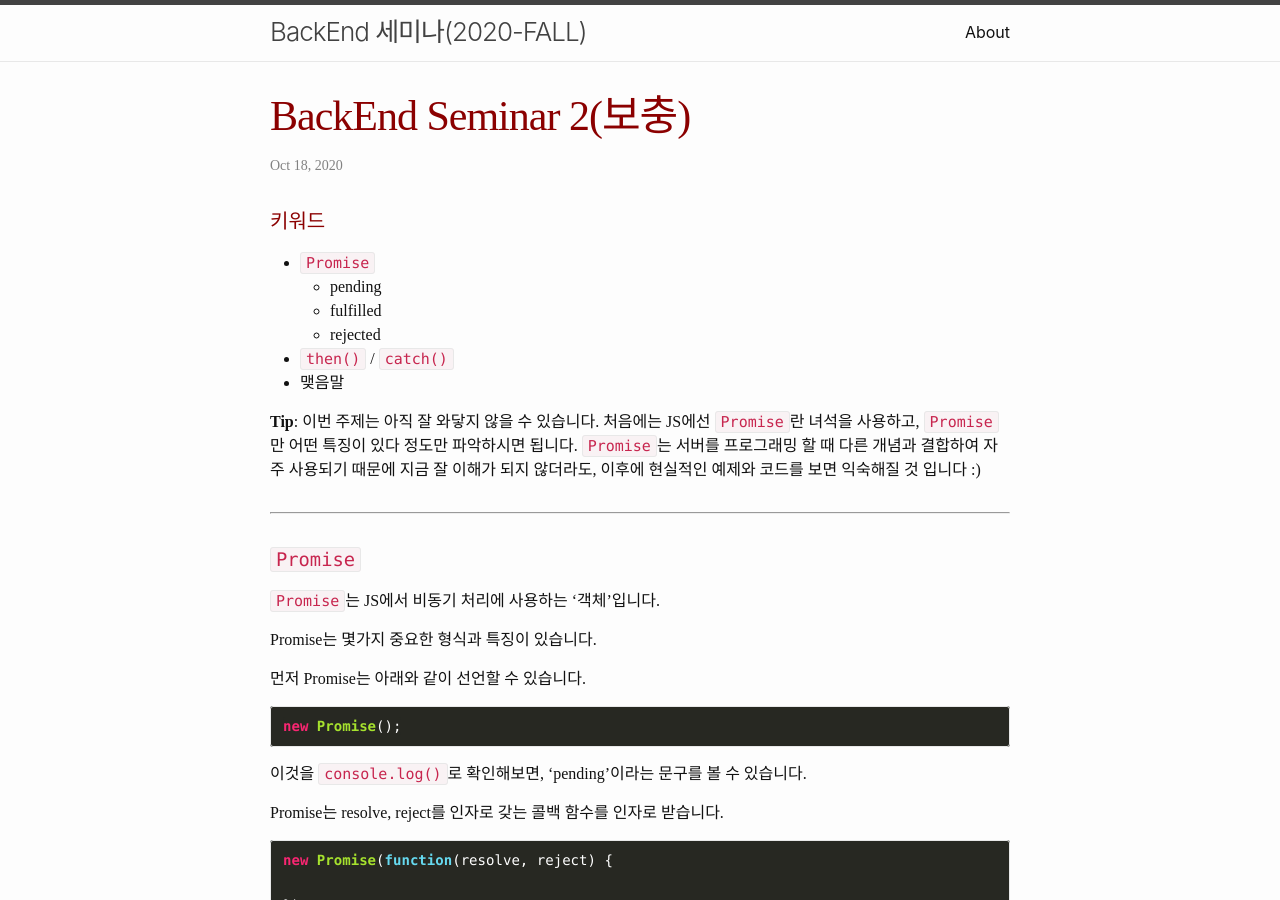
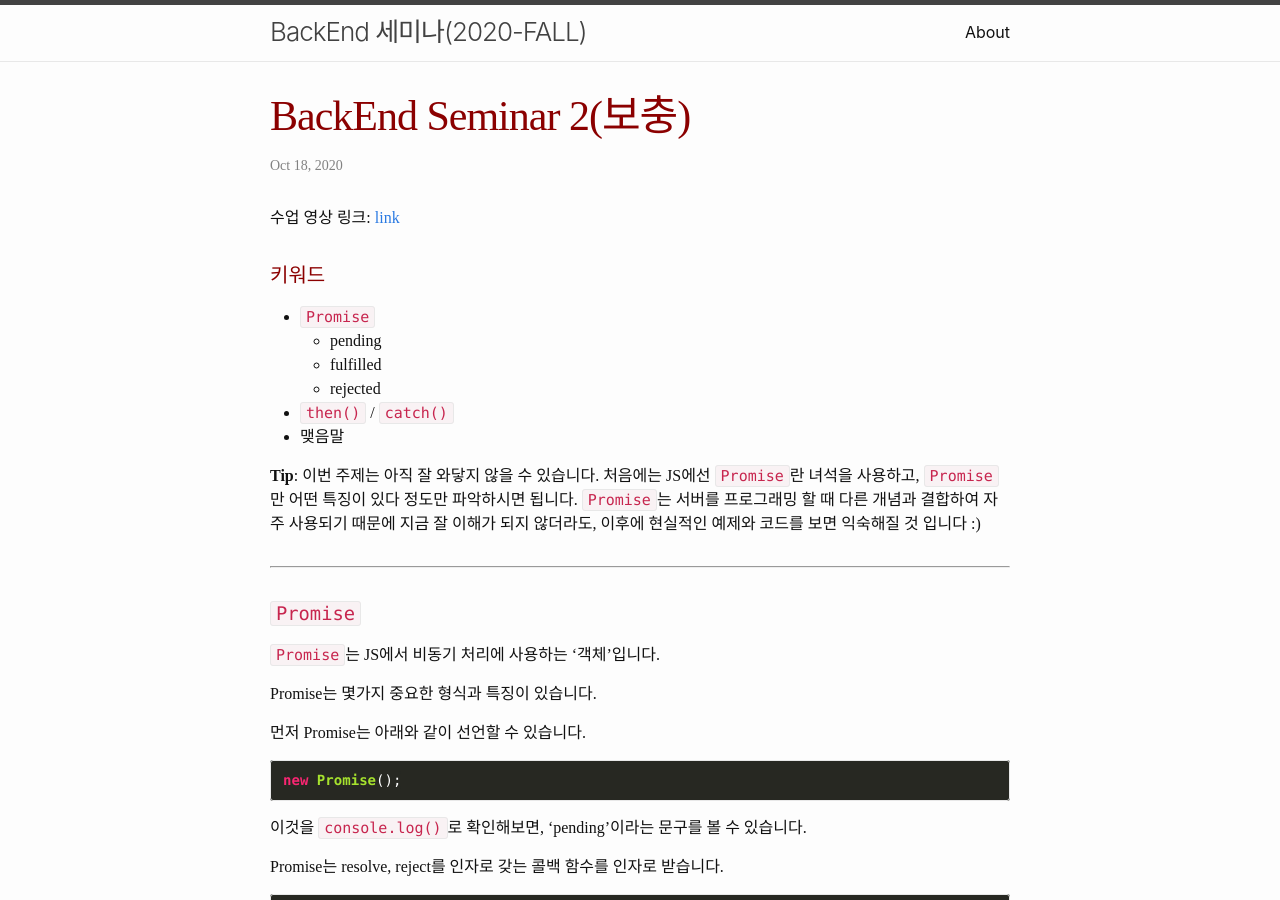
Before and after one commit to PoApper/backend-seminar, a Jekyll site: the page built from _posts/2020-10-18-BackEnd-Seminar2-Supp.md, in a window 1280 px wide and 900 px high. Built offline with Jekyll 4.4.1, drawn with Linux system fonts in a browser that asks for light colours; some web fonts are replaced.

Commit message:
update video link

```diff
--- a/_posts/2020-10-18-BackEnd-Seminar2-Supp.md
+++ b/_posts/2020-10-18-BackEnd-Seminar2-Supp.md
@@ -2,6 +2,8 @@
 title: "BackEnd Seminar 2(보충)"
 layout: post
 ---
+
+수업 영상 링크: [link](https://drive.google.com/file/d/1VBF0JgmH4BZcp7SJ49VcPsL-Ptkly1os/view?usp=sharing)
 
 #### 키워드
 - `Promise`
```
